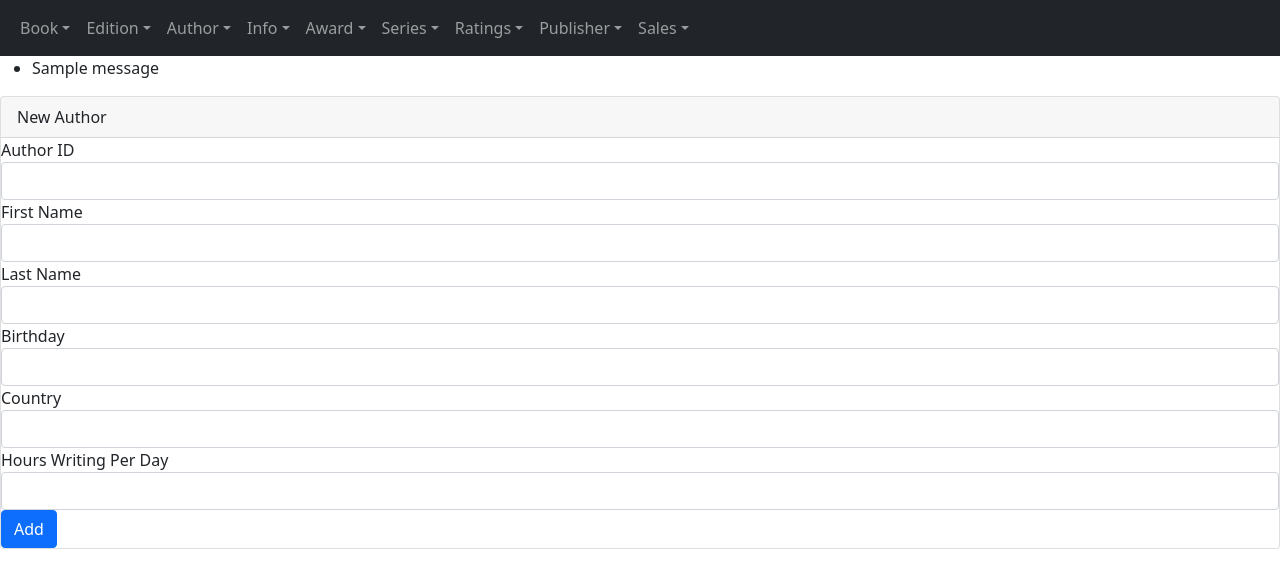
After one commit to esadakcam/BookshopProject, a Flask app: page /author/addauthor in a window 1280 px wide. The commit adds this page. Shown: the top 588 px of the page. Run offline with Flask 2, Linux system fonts and the light colour scheme; one stand-in notice (Sample message) is shown.

Commit message:
add author, show all authors, flash messages for database errors are added

```diff
--- a/server.py
+++ b/server.py
@@ -1,4 +1,5 @@
-from flask import Flask, render_template
+from flask import Flask, render_template, flash, request
+import sqlite3
 
 app = Flask(__name__)
 
@@ -16,8 +17,39 @@ def showbooks():
 
 @app.route("/author/showauthor")
 def showauthor():
-    return render_template("show_authors.html")
+
+    con = sqlite3.connect("Bookshop.db")
+    con.row_factory = sqlite3.Row
+    cur = con.cursor()
+    cur.execute("SELECT * FROM Author")
+    rows = cur.fetchall()
+    return render_template("./author/show_authors.html", rows=rows)
+
+
+@app.route("/author/addauthor", methods=["POST", "GET"])
+def addauthor():
+    if request.method == "POST":
+        try:
+            authorId = request.form["authorId"]
+            firstName = request.form["firstName"]
+            lastName = request.form["lastName"]
+            birthday = request.form["birthday"]
+            country = request.form["country"]
+            hrs = request.form["hrs"]
+            with sqlite3.connect("Bookshop.db") as con:
+                cur = con.cursor()
+                cur.execute(
+                    f'Insert Into AUTHOR Values("{authorId}","{firstName}","{lastName}","{birthday}","{country}", "{hrs}")')
+
+                flash("successful")
+        except:
+            con.rollback()
+            # flash("failed")
+        finally:
+            con.close()
+    return render_template("./author/addauthor.html")
 
 
 if __name__ == "__main__":
+    app.secret_key = 'the random string'
     app.run(debug=True)
--- /dev/null
+++ b/templates/author/addauthor.html
@@ -0,0 +1,50 @@
+{% extends "layout.html" %}
+
+{% block title %}
+Add Author
+{% endblock %}
+
+{% block Body %}
+
+<div class="card">
+    <div class="card-header">
+        New Author
+    </div>
+    <div class="/author/addauthor">
+        <form action="/author/addauthor" method="POST">
+            <div class="form-group">
+                <label>Author ID</label>
+                <input type="text" class="form-control" name="authorId">
+
+            </div>
+            <div class="form-group">
+                <label>First Name</label>
+                <input type="text" class="form-control" name="firstName">
+
+            </div>
+            <div class="form-group">
+                <label>Last Name</label>
+                <input type="text" class="form-control" name="lastName">
+
+            </div>
+            <div class="form-group">
+                <label>Birthday </label>
+                <input type="text" class="form-control" name="birthday">
+
+            </div>
+            <div class="form-group">
+                <label>Country</label>
+                <input type="text" class="form-control" name="country">
+
+            </div>
+            <div class="form-group">
+                <label>Hours Writing Per Day</label>
+                <input type="number" class="form-control" name="hrs">
+
+            </div>
+            <button type="submit" class="btn btn-primary">Add</button>
+        </form>
+    </div>
+</div>
+
+{% endblock %}
--- /dev/null
+++ b/templates/includes/flash.html
@@ -0,0 +1,9 @@
+{% with messages = get_flashed_messages() %}
+{% if messages %}
+<ul class=flashes>
+    {% for message in messages %}
+    <li>{{ message }}</li>
+    {% endfor %}
+</ul>
+{% endif %}
+{% endwith %}
--- a/templates/includes/navbar.html
+++ b/templates/includes/navbar.html
@@ -32,7 +32,9 @@
                         aria-expanded="false">Author</a>
                     <ul class="dropdown-menu" aria-labelledby="dropdown03">
                         <li><a class="dropdown-item" href="/author/showauthor">Show All Authors</a></li>
-                        <li><a class="dropdown-item" href="#">Add Book</a></li>
+                        <li><a class="dropdown-item" href="/author/finduthor">Find Author</a></li>
+
+                        <li><a class="dropdown-item" href="/author/addauthor">Add Author</a></li>
                         <li><a class="dropdown-item" href="#">Remove Book</a></li>
                         <li><a class="dropdown-item" href="#">Update Book</a></li>
 
--- a/templates/layout.html
+++ b/templates/layout.html
@@ -17,7 +17,11 @@
 
 <body>
     {%include "includes/navbar.html" %}
+    {%include "includes/flash.html" %}
 
+    {% block Body %}
+    Layout
+    {% endblock %}
 
 
     <script src="https://cdn.jsdelivr.net/npm/bootstrap@5.1.3/dist/js/bootstrap.bundle.min.js"
--- a/templates/show_authors.html
+++ /dev/null
@@ -1,5 +0,0 @@
-{% extends "layout.html" %}
-
-{% block title %}
-Show Books
-{% endblock %}
```
Also changed, not shown: templates/author/findauthor.html (added, +36 -0 lines), templates/author/show_authors.html (added, +36 -0 lines), Bookshop.db (added).
